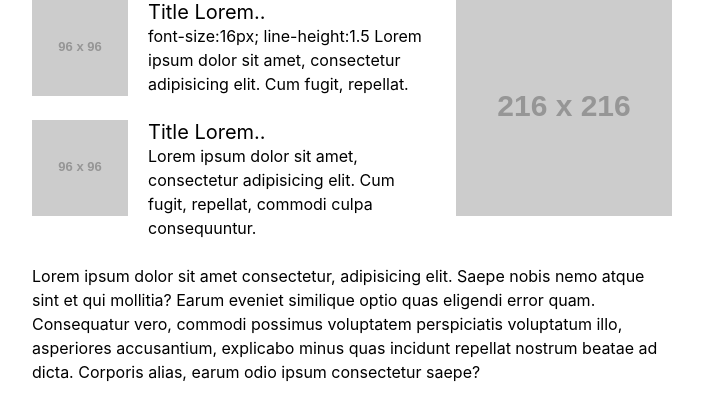
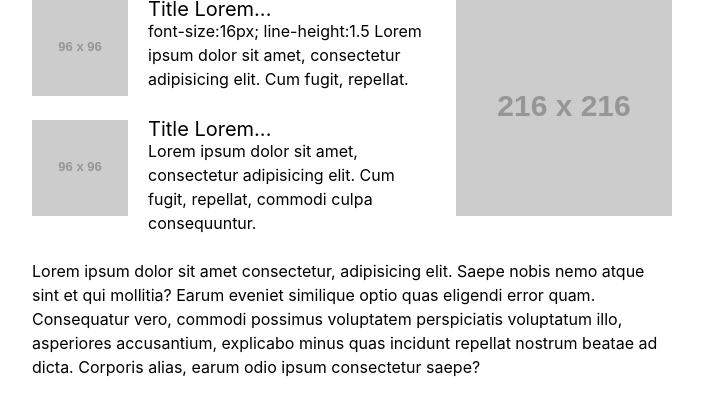
Before and after one commit to BarbaraYu/week1-kata, a plain HTML site: page index.html in a window 1280 px wide. Shown: the whole page, without its empty margins (288-991 px from the left). Drawn offline with Linux system fonts and the light colour scheme; placeholder pictures from the web are drawn by us.

Commit message:
測試上傳

```diff
--- a/css/style.css
+++ b/css/style.css
@@ -56,7 +56,7 @@ table {
 body {
   font-size: 16px;
   font-family: -apple-system, BlinkMacSystemFont, "Segoe UI", "Microsoft JhengHei", Roboto, "Helvetica Neue", Arial, sans-serif;
-  line-height: 1.5;
+  line-height: 1.5rem;
 }
 
 img{
@@ -91,7 +91,7 @@ li {
 
 h2 {
   font-size: 20px;
-  line-height: 1.2;
+  line-height: 1.2rem;
 }
 
 .mb-24 {
--- a/index.html
+++ b/index.html
@@ -17,7 +17,7 @@
             <img src="https://fakeimg.pl/96x96/">
           </div>
           <div class="m-20">
-            <h2>Title Lorem..</h2>
+            <h2>Title Lorem...</h2>
             <p>font-size:16px; line-height:1.5 Lorem ipsum dolor sit amet, consectetur adipisicing elit. Cum fugit, repellat.</p>
           </div>
         </li>
@@ -26,7 +26,7 @@
             <img src="https://fakeimg.pl/96x96/">
           </div>
           <div class="m-20">
-            <h2>Title Lorem..</h2>
+            <h2>Title Lorem...</h2>
             <p>Lorem ipsum dolor sit amet, consectetur adipisicing elit. Cum fugit, repellat, commodi culpa consequuntur.</p>
           </div>
         </li>
```
